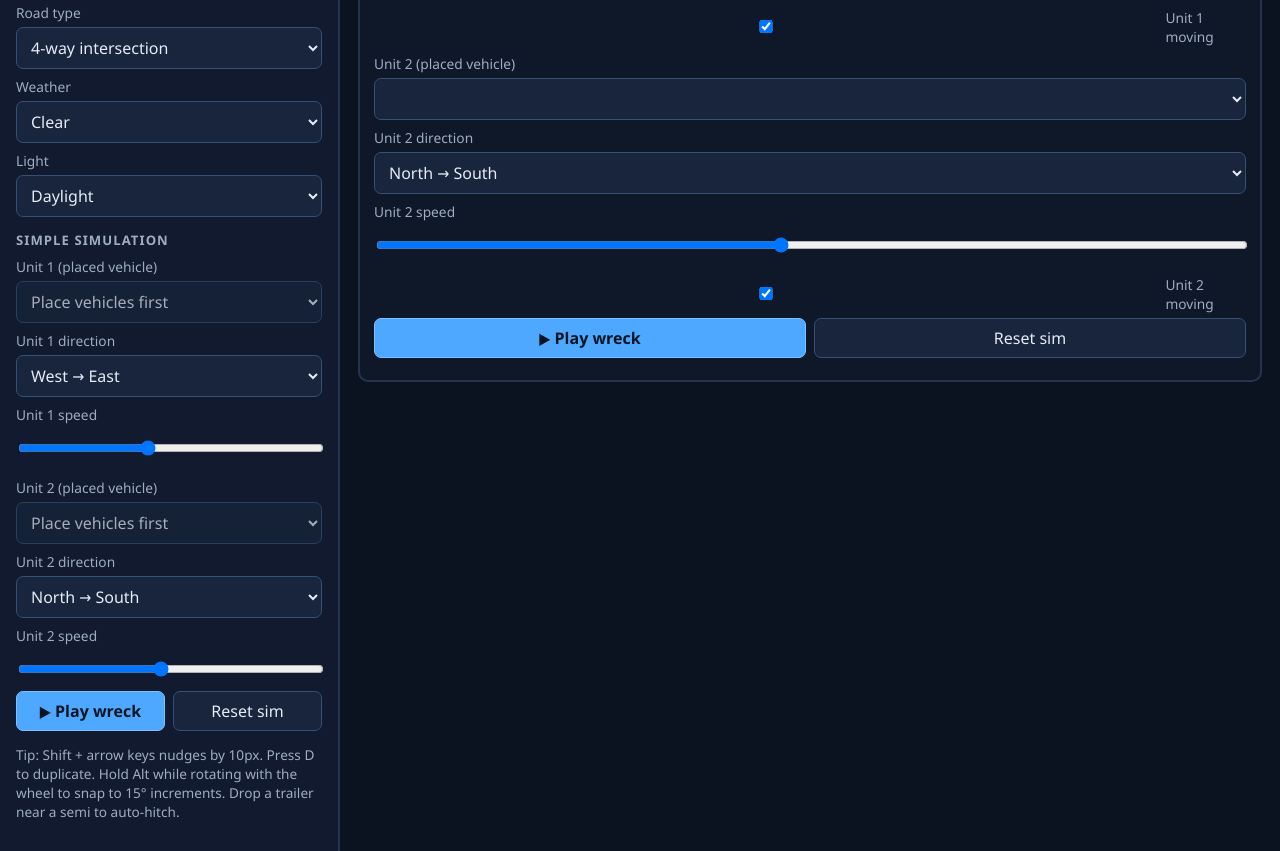
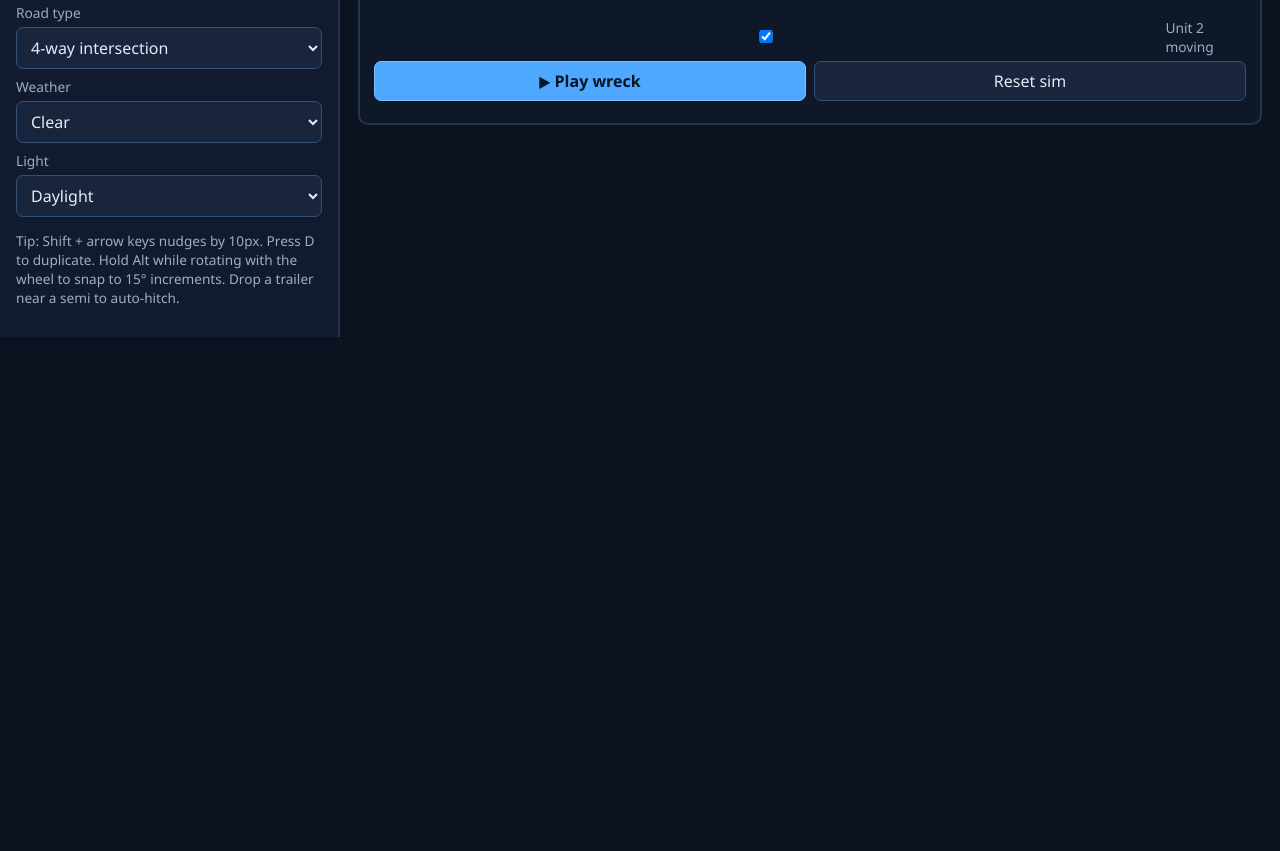
Before and after one commit to thefoxssss/clih-nails, a plain HTML site: page index.html in a window 1280 px wide. Shown: the part 1414-2265 px from the top of the page. After the commit the page ends 1751 px from the top, so only its background shows below. Drawn offline with Linux system fonts and the light colour scheme.

Commit message:
Fix sim controls on right panel and selector behavior

```diff
--- a/index.html
+++ b/index.html
@@ -108,39 +108,6 @@
         <option>Night</option>
       </select>
 
-      <h2>Simple Simulation</h2>
-      <label for="simUnitA">Unit 1 (placed vehicle)</label>
-      <select id="simUnitA"></select>
-
-      <label for="simDirectionA">Unit 1 direction</label>
-      <select id="simDirectionA">
-        <option value="east">West → East</option>
-        <option value="west">East → West</option>
-        <option value="south">North → South</option>
-        <option value="north">South → North</option>
-      </select>
-
-      <label for="simSpeedA">Unit 1 speed</label>
-      <input id="simSpeedA" type="range" min="15" max="95" step="1" value="48">
-
-      <label for="simUnitB">Unit 2 (placed vehicle)</label>
-      <select id="simUnitB"></select>
-
-      <label for="simDirectionB">Unit 2 direction</label>
-      <select id="simDirectionB">
-        <option value="south">North → South</option>
-        <option value="north">South → North</option>
-        <option value="east">West → East</option>
-        <option value="west">East → West</option>
-      </select>
-
-      <label for="simSpeedB">Unit 2 speed</label>
-      <input id="simSpeedB" type="range" min="15" max="95" step="1" value="52">
-
-      <div class="control-row">
-        <button id="simPlayBtn" class="primary">▶ Play wreck</button>
-        <button id="simResetBtn">Reset sim</button>
-      </div>
 
       <p class="hint">Tip: Shift + arrow keys nudges by 10px. Press D to duplicate. Hold Alt while rotating with the wheel to snap to 15° increments. Drop a trailer near a semi to auto-hitch.</p>
     </aside>
```
